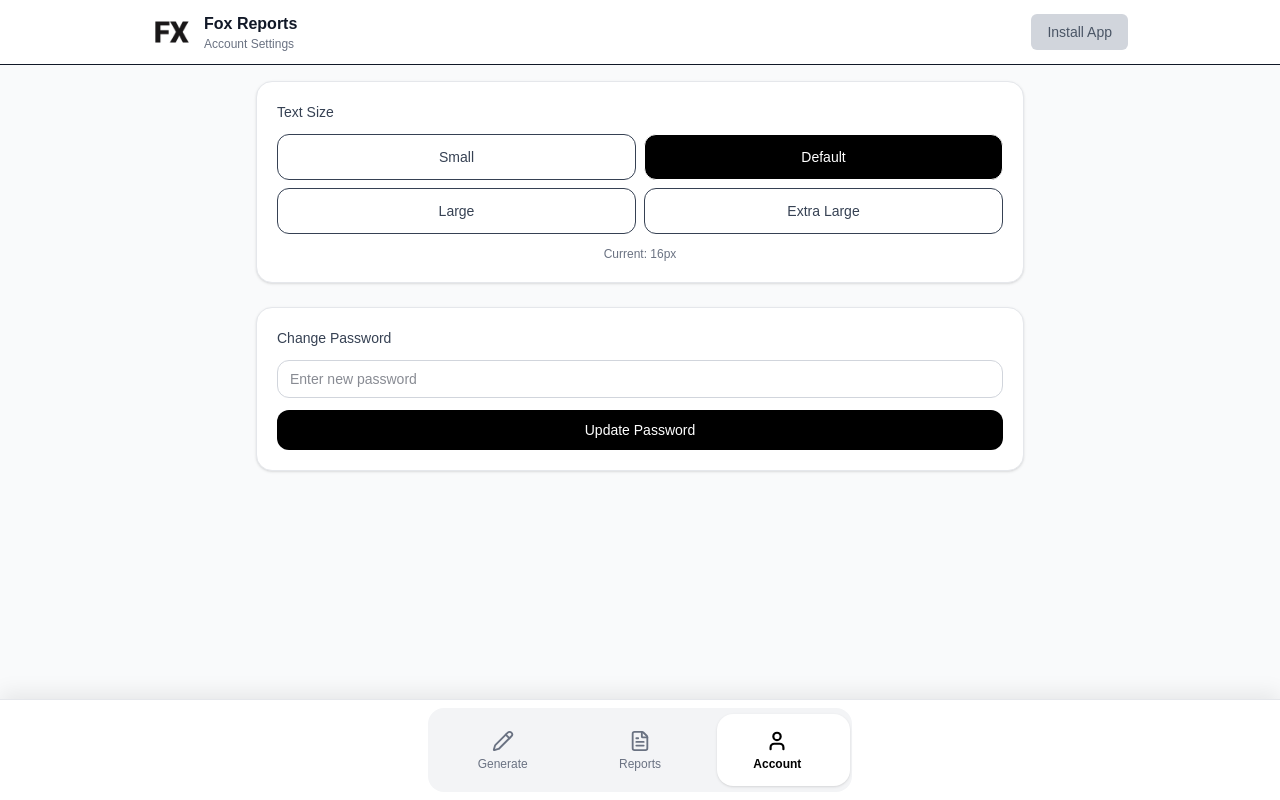
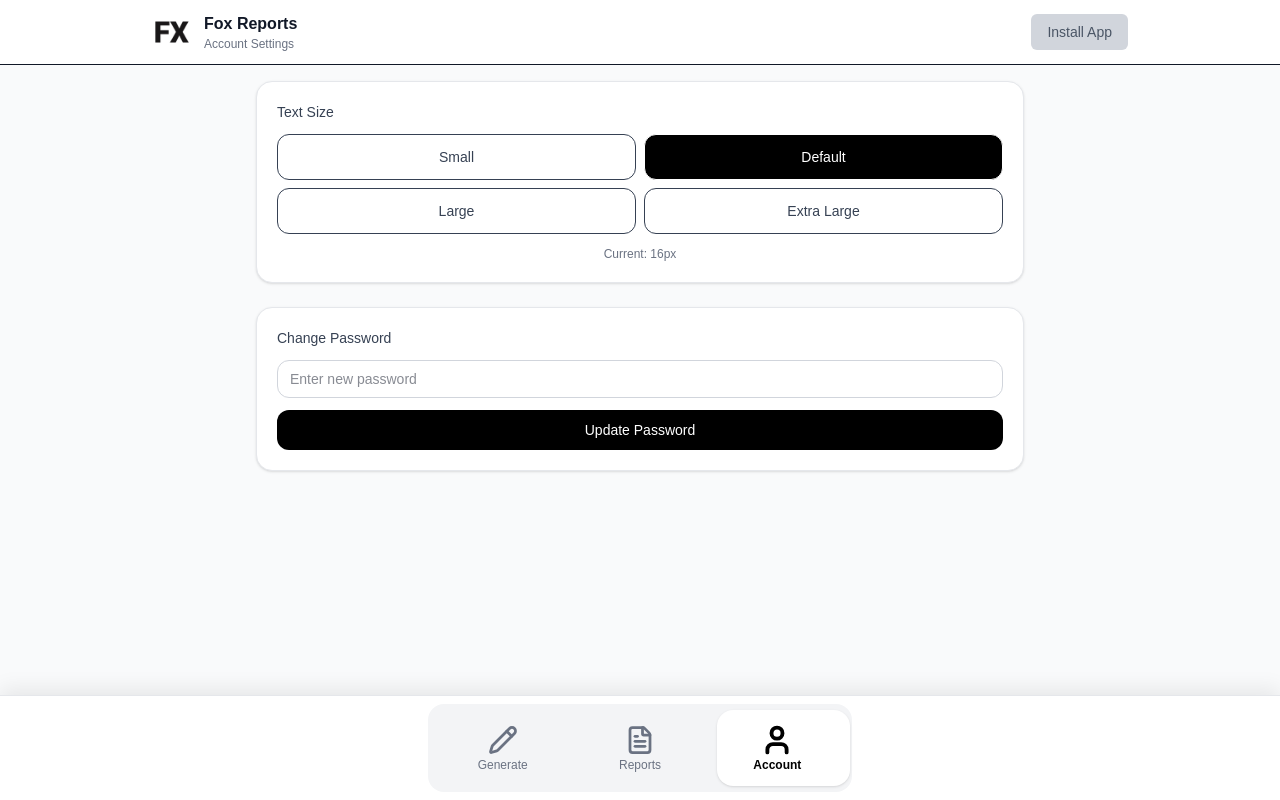
Before and after one commit to cnease/fox-report-generator, a Next.js app: page /account in a window 1280 px wide. Built offline with nearby package versions, Linux system fonts and the light colour scheme; no server answers.

Commit message:
Add bottom nav tap animation

```diff
--- a/components/bottom-nav.tsx
+++ b/components/bottom-nav.tsx
@@ -34,15 +34,18 @@ export default function BottomNav() {
               <Link
                 key={tab.href}
                 href={tab.href}
-                className={`relative z-10 flex min-h-[72px] flex-col items-center justify-center rounded-2xl px-3 py-2 transition-all duration-200 ${
+                className={`relative z-10 flex min-h-[76px] flex-col items-center justify-center rounded-2xl px-3 py-2 transition-all duration-200 active:scale-95 ${
                   isActive ? "text-black" : "text-gray-500"
                 }`}
               >
                 <Icon
-                  size={22}
-                  strokeWidth={isActive ? 2.4 : 2}
-                  className="mb-1.5"
+                  size={30}
+                  strokeWidth={isActive ? 2.8 : 2.2}
+                  className={`mb-1 transition-transform duration-200 ${
+                    isActive ? "scale-110" : "scale-100"
+                  }`}
                 />
+
                 <span
                   className={`text-[12px] leading-none ${
                     isActive ? "font-semibold" : "font-medium"
```
